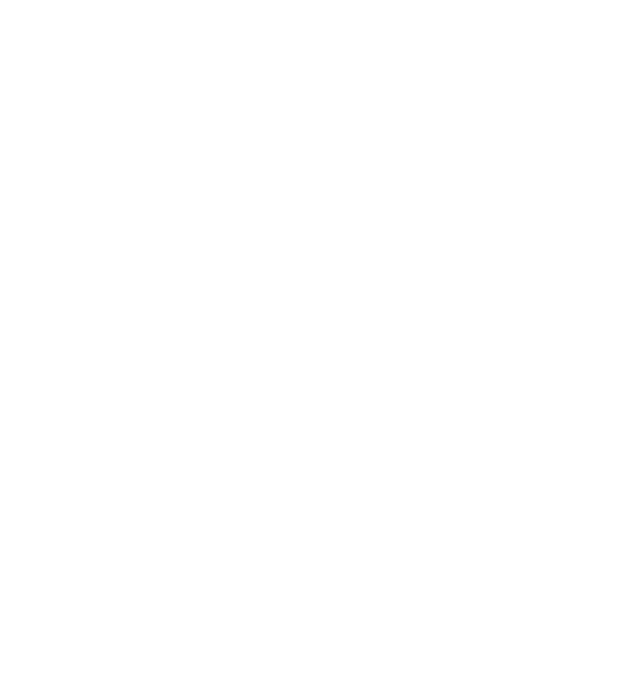
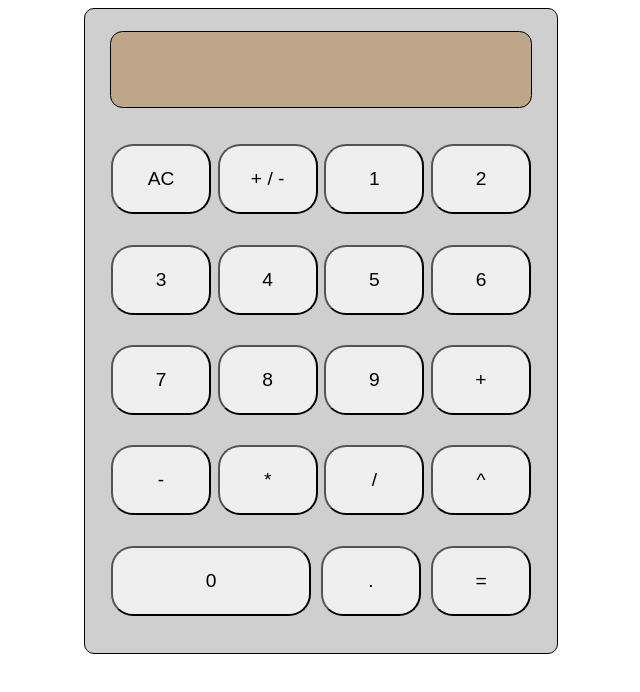
Before and after one commit to NathanielTang/Calculator, a plain HTML site: page index.html in a window 1280 px wide. Shown: the whole page, without its empty margins (319-959 px from the left). Drawn offline with Linux system fonts and the light colour scheme.

Commit message:
created calculator shell and js operator

```diff
--- a/CSS/stylesheet.css
+++ b/CSS/stylesheet.css
@@ -0,0 +1,61 @@
+body {
+    display: flex;
+    justify-content: center;
+    align-items: center;
+
+}
+
+#calculator-body {
+    display: flex;
+    align-items: center;
+    flex-direction: column;
+    height: 600px;
+    width: 450px;
+
+    border: 1px solid black;
+    border-radius: 10px;
+    gap: 22px;
+    padding: 22px 11px;
+    background-color: rgb(207, 207, 207);         /* make this color and button-container color the same */
+}
+
+#display {
+    background-color: rgb(189, 166, 137);
+    border-radius: 12.5px;
+    width: 420px;
+    height: 75px;
+    border: 1px solid black;
+}
+
+#button-container {
+    background-color: rgb(207, 207, 207);
+    width: 420px;
+    display: flex;
+    height: 500px;
+    flex-wrap: wrap;
+    gap:2.2px;
+    justify-content: space-between;
+    align-items: center;
+}
+
+.btn {
+    width: 100px;
+    height: 70px;
+    border-radius: 22px;
+    font-size: larger;
+
+}
+
+/* btns and btn order */
+#zero {
+    width: 200px;
+    height: 70px;
+    order: 16;
+}
+
+#decimal {
+    order: 17;
+}
+#equal {
+    order :18;
+}
--- a/index.html
+++ b/index.html
@@ -3,10 +3,38 @@
 <head>
     <title>Calculator</title>
 
-    <link rel="icon" type = "image/x-icon" href="./images/favicon.ico"
-    <link rel="stylesheet" href="./CSS/stylesheet.css"
+    <link rel="icon" type = "image/x-icon" href="./images/favicon.ico">
+    <link rel="stylesheet" href="./CSS/stylesheet.css">
 </head>
 <body>
+    <div id="calculator-body">
+        <div id = "display"></div>
+        <div id = "button-container">
+            <button class="btn" id = "clear">AC</button>
+            <button class="btn" id = "positive-negative">+ / -</button>
 
+            <button class="btn" id = "one">1</button>
+            <button class="btn" id = "two">2</button>
+            <button class="btn" id = "three">3</button>
+            <button class="btn" id = "four">4</button>
+            <button class="btn" id = "five">5</button>
+            <button class="btn" id = "six">6</button>
+            <button class="btn" id = "seven">7</button>
+            <button class="btn" id = "eight">8</button>
+            <button class="btn" id = "nine">9</button>
+
+            <button class="btn" id = "zero">0</button>
+            <button class="btn" id = "decimal">.</button>
+
+
+            <button class="btn" id = "add">+</button>
+            <button class="btn" id = "subtract">-</button>
+            <button class="btn" id = "multiply">*</button>
+            <button class="btn" id = "divide">/</button>
+            <button class="btn" id = "exponent">^</button>
+            <button class="btn" id = "equal">=</button>
+
+        </div>
+    </div>
 </body>
 </html>
```
Also changed, not shown: JS/script.js (+38 -0 lines), 1 other file.
